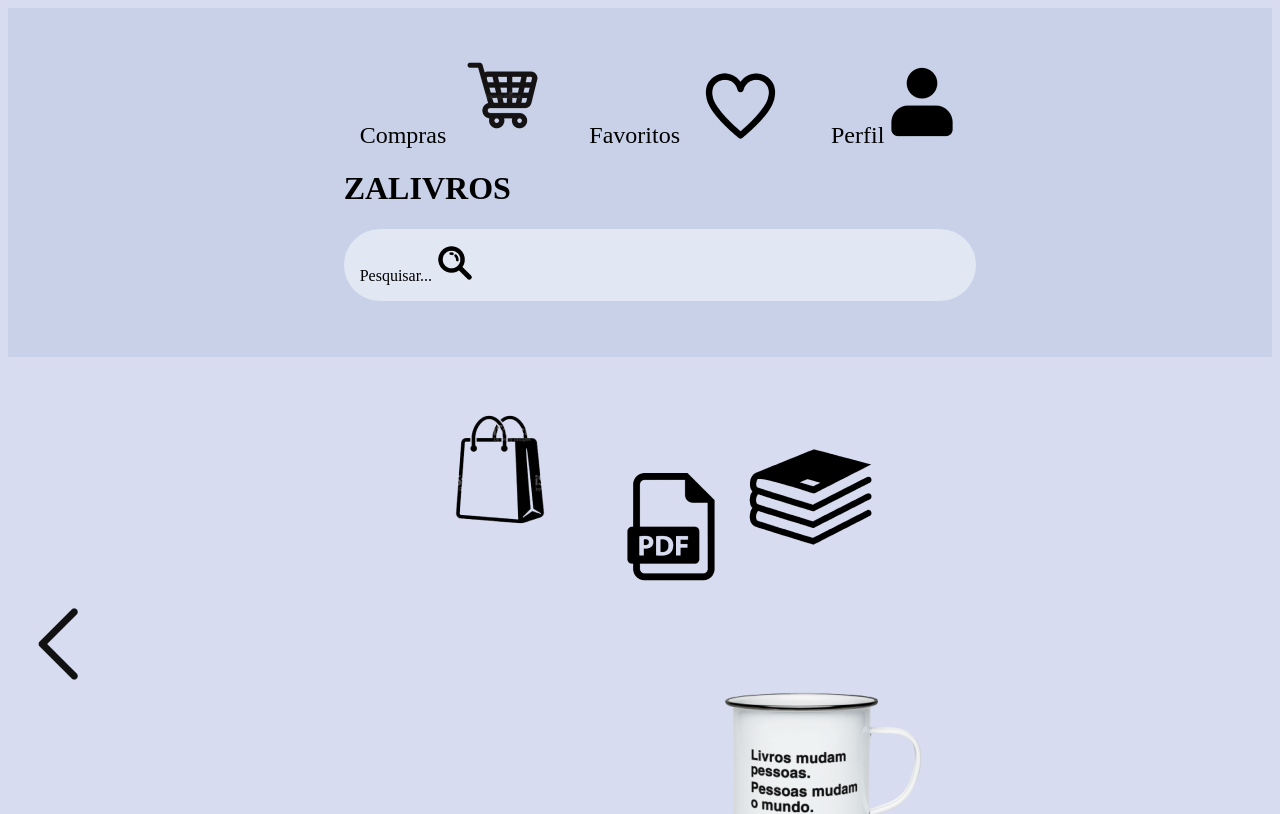
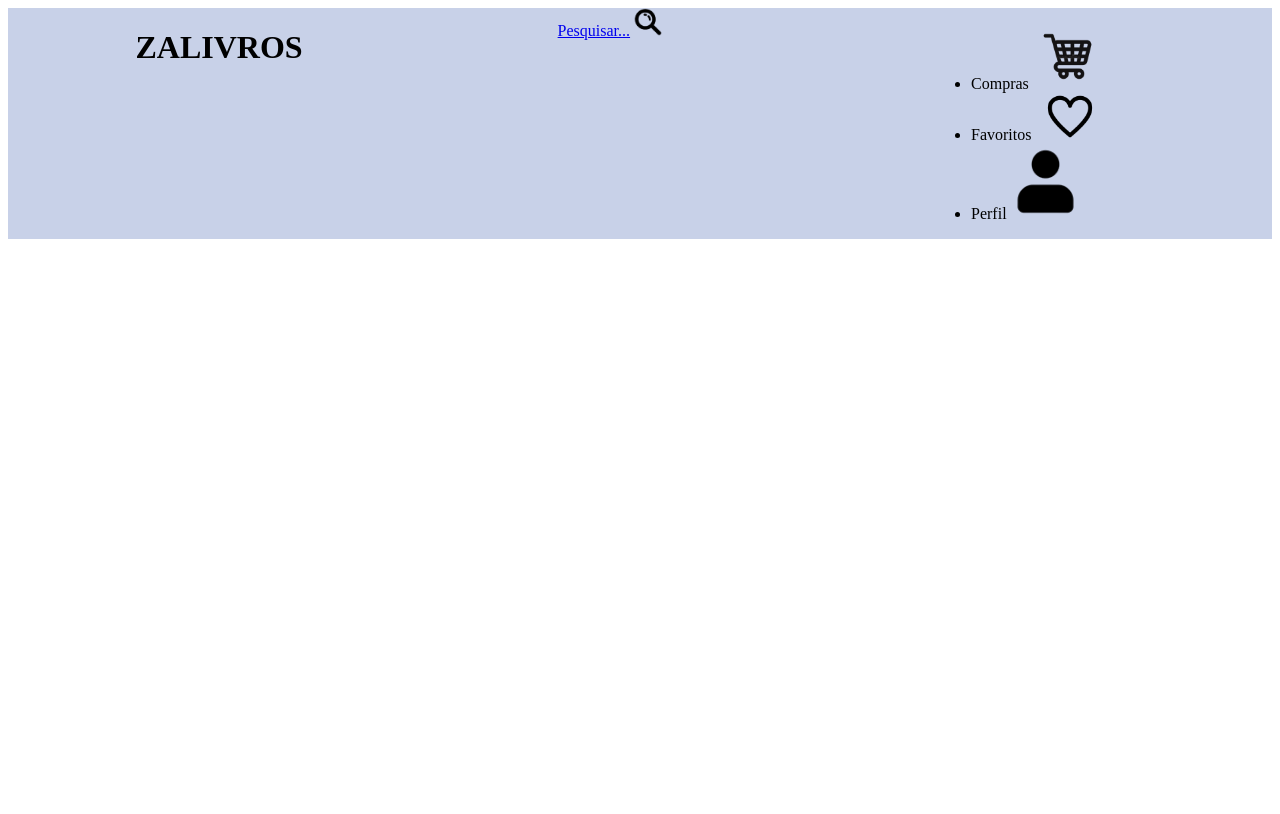
Before and after one commit to ericazapata/sitedaescola, a plain HTML site: page index.html in a window 1280 px wide. Shown: the top 814 px of the page. Drawn offline with Linux system fonts and the light colour scheme; a web font is replaced by a local one.

Commit message:
Add files via upload

```diff
--- a/index.html
+++ b/index.html
@@ -8,46 +8,19 @@
         <link rel="stylesheet" href="styles.css">
         <link rel="preconnect" href="https://fonts.googleapis.com">
         <link rel="preconnect" href="https://fonts.gstatic.com" crossorigin>
-        <link href="https://fonts.googleapis.com/css2?family=Henny+Penny&family=Inter&family=Irish+Grover&family=Sora&display=swap" rel="stylesheet">
+        <link href="https://fonts.googleapis.com/css2?family=Henny+Penny&family=Inter&family=Irish+Grover&family=Sora&display=swap" rel="stylesheet" class="Sora">
     </head>
 
 <body>
     <header class="cabeçalho">
+        <h1>ZALIVROS</h1>
+        <a href="www.zalivros.com.br" class="botao"> Pesquisar...<img class= pesquisar src="img/pesquisar.png" alt="Pesquisar"> </a>
         <ul class="lista">
-            <li class="item">Compras <img src="img/carrinho.png" alt="Carrinho de compras"></li>
-            <li class="item">Favoritos <img src="img/coracao.png" alt="Favoritos"></li>
-            <li class="item">Perfil<img src="img/conta.png" alt="Perfil do usuário"></li>
-            <h1>ZALIVROS</h1>
-            <a href="www.zalivros.com.br" class="container_botao"> Pesquisar...<img src="img/pesquisar.png" alt="Pesquisar" class="container__imagem">  </a>
+            <li class="item"> Compras <img class= carrinho src="img/carrinho.png" alt="Carrinho de compras"></li>
+            <li class="item"> Favoritos <img class= coraçao src="img/coracao.png" alt="Favoritos"></li>
+            <li class="item"> Perfil <img class= conta src="img/conta.png" alt="Perfil do usuário"></li>
+
         </ul>
     </header>
-    <section class="principal">
-        <div class="container_icones">
-            <img src="img/sacola.png" alt="Lojinha">
-            <img src="img/pdf.png" alt="PDFs">
-            <img src="img/livros.png" alt="Livros Fisicos">
-        </div>
-
-        <div class="container_compras">
-            <img src="img/direita.png" alt="Seta para direita">
-            <img src="img/caneca.png" alt="Caneca">
-            <img src="img/marcapaginas.png" alt="Marca Paginas">
-            <img src="img/principe.png" alt="Livro Pequeno Principe">
-            <img src="img/domcasmurro.png" alt="Livro Dom Casmurro">
-            <img src="img/esquerda.png" alt="Seta para esquerda">
-            <p class="container__aviso"> texto </p>
-        </div>
-
-    </section>
-
-    <section class="container_secundário">
-        <img src="img/estrelas.png" alt="Estrelas de avaliacao">
-        <img src="img/instagram.png" alt="Instagram">
-        <img src="img/facebook.png" alt="Facebook">
-        <img src="img/tiktok.png" alt="TikTok">
-        <img src="img/twitter.png" alt="Twitter">
-        <img src="img/whatsapp.png" alt="WhatsApp">
-    </section>
-
 </body>
 </html>
--- a/styles.css
+++ b/styles.css
@@ -7,55 +7,26 @@
     --fonte-vermelha: #C12323;
     --fonte-principal: 'Sora'
 }
-
-body{
-    background-color: #021ca127;
-}
-
 * {
     margin: 10;
     padding: 10;
 }
 
 .cabeçalho{
-    background-color: #C8D1E8;
+    background-color: var(--segundo-tom);
+    color: var(--fonte-preta);
     display: flex;
     justify-content: space-around;
-    align-items: center;
-    padding: 24px 0;
 }
-
-.item{
-    display: inline-block;
-    margin: 0 16px;
-    font-size: 24px;
+.carrinho{
+    width: 40%;
 }
-
-.container_botao {
-    background-color: var(--icones);
-    border-radius: 100px;
-    padding: 1em;
-    color: var(--fonte-preta);
-    display: block;
-    text-decoration: none;
-    margin-bottom: 1em;
+.coraçao{
+    width: 40%;
 }
-
-.principal{
-    background-repeat: no-repeat;
-    background-size: contain;
-    align-items: center;
-    text-align: center;
-    font-family: var(--fonte-principal);
+.conta{
+    width: 40%;
 }
-
-.container_compras{
-    height: 100vh;
-    display: grid;
-    grid-template-columns: 50% 50%;
+.pesquisar{
+    width: 30%;
 }
-
-.container_secundario{
-    align-items: center;
-    margin: 0 10em;
-}
```
